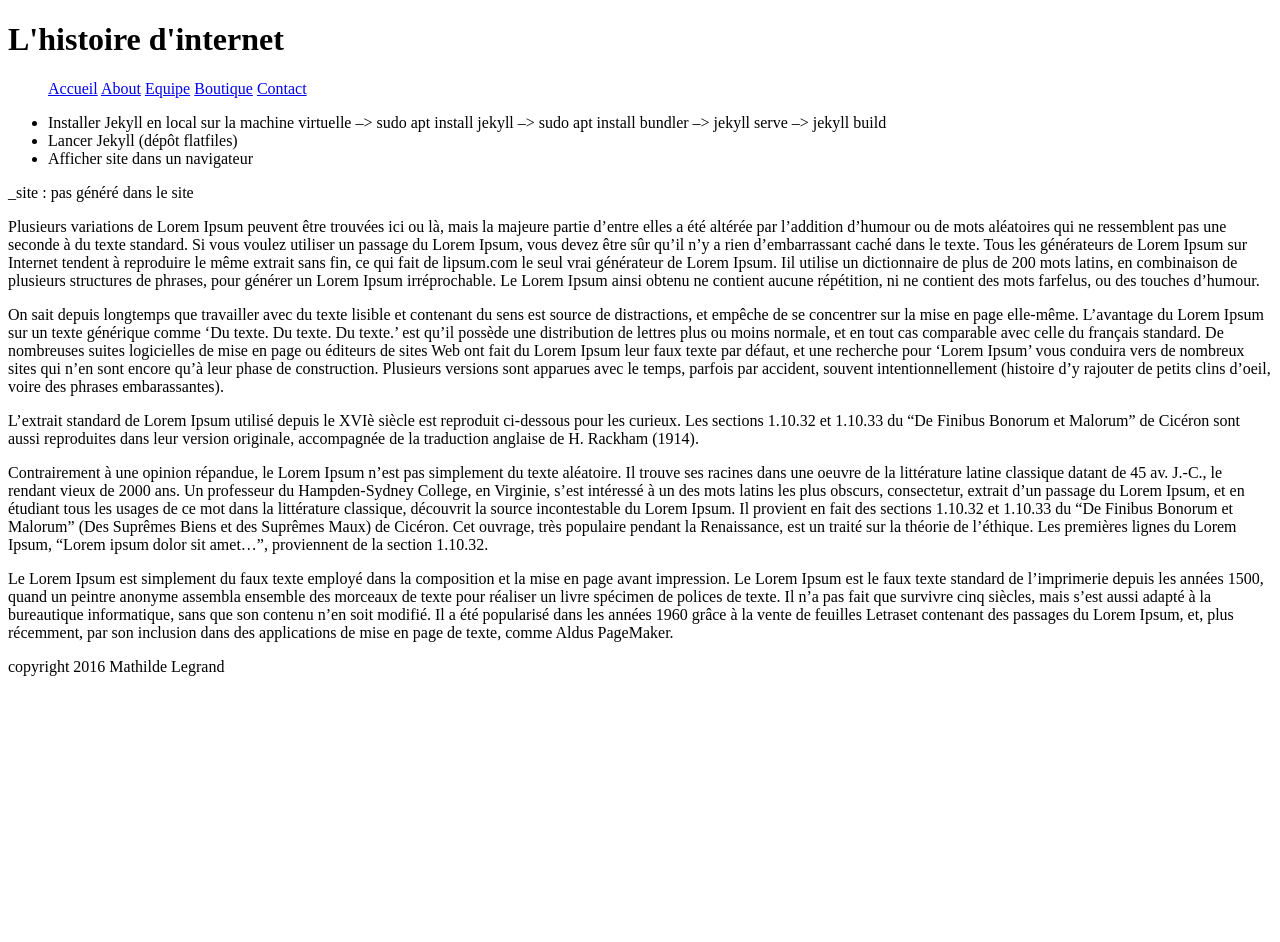
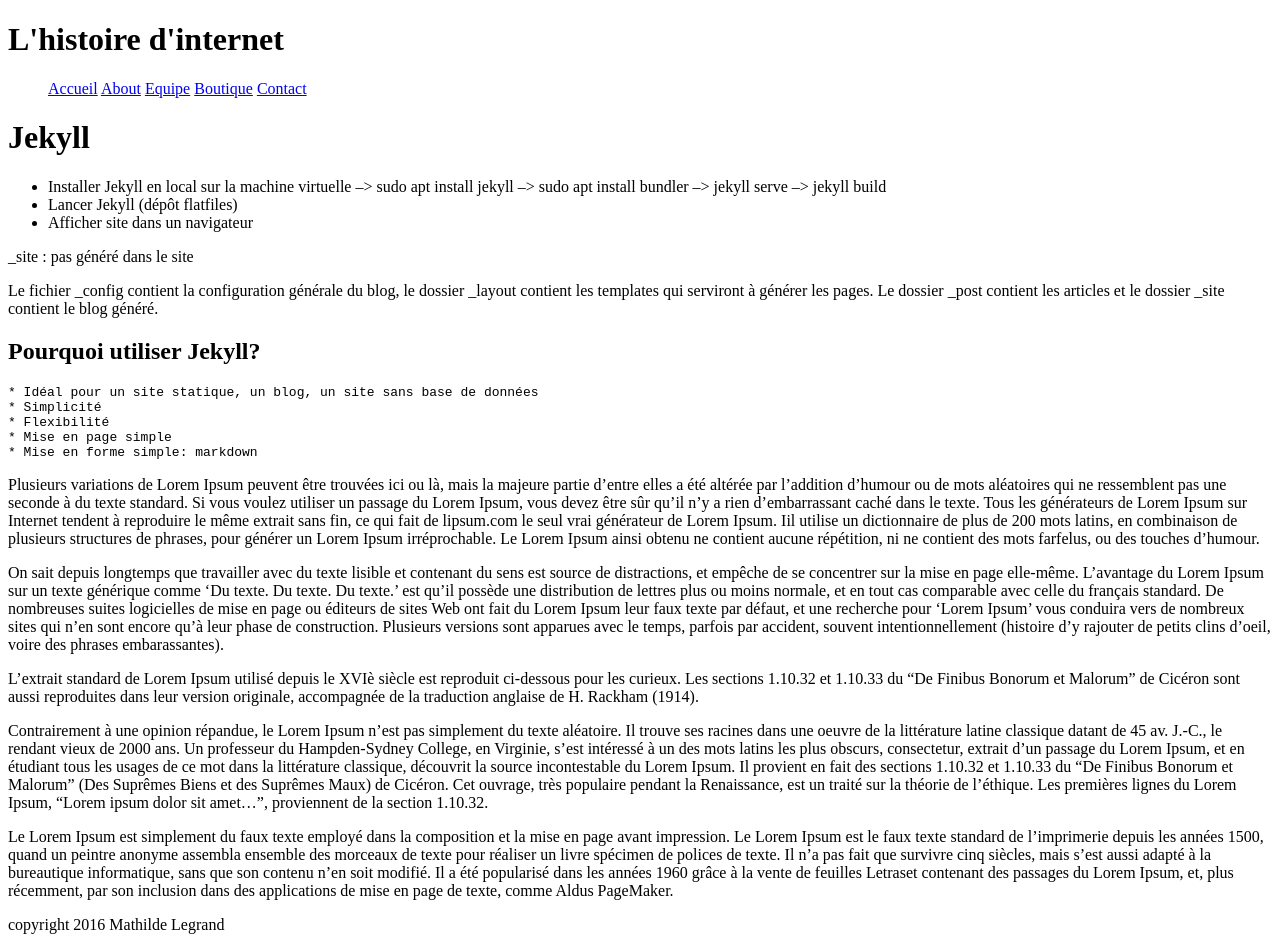
Before and after one commit to mathildelgrd/flatfile, a Jekyll site: the page built from cours/cours2.md, in a window 1280 px wide. Built offline with Jekyll 4.4.1, drawn with Linux system fonts in a browser that asks for light colours; our own code applies the rules of GitHub Pages for plain Markdown files; before the commit the page ends 900 px from its top, so only the background shows below that.

Commit message:
Update cours2.md

```diff
--- a/cours/cours2.md
+++ b/cours/cours2.md
@@ -1,3 +1,5 @@
+# Jekyll
+
 * Installer Jekyll en local sur la machine virtuelle
 	--> sudo apt install jekyll
 	--> sudo apt install bundler
@@ -7,3 +9,13 @@
 * Afficher site dans un navigateur
 
 _site : pas généré dans le site
+
+Le fichier _config contient la configuration générale du blog, le dossier _layout contient les templates qui serviront à générer les pages. Le dossier _post contient les articles et le dossier _site contient le blog généré.
+
+## Pourquoi utiliser Jekyll?
+
+    * Idéal pour un site statique, un blog, un site sans base de données
+    * Simplicité
+    * Flexibilité
+    * Mise en page simple
+    * Mise en forme simple: markdown
```
